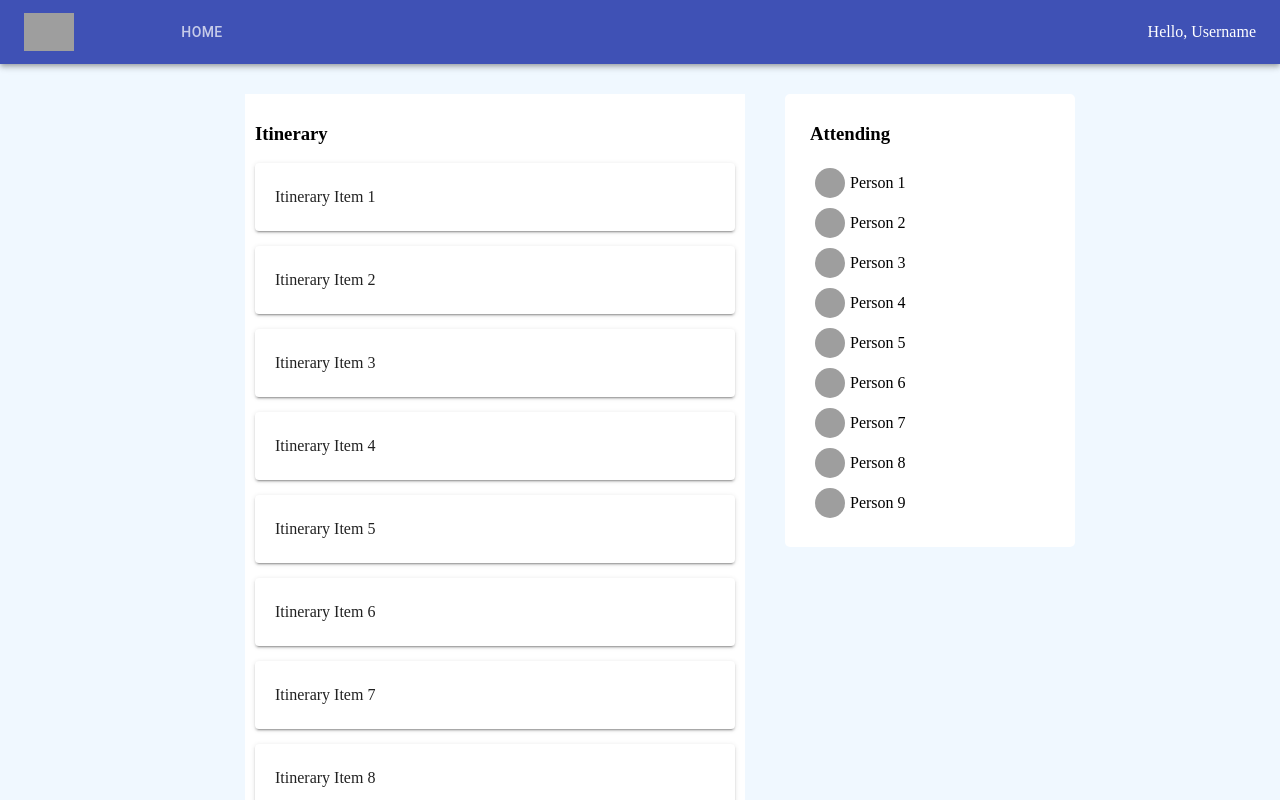
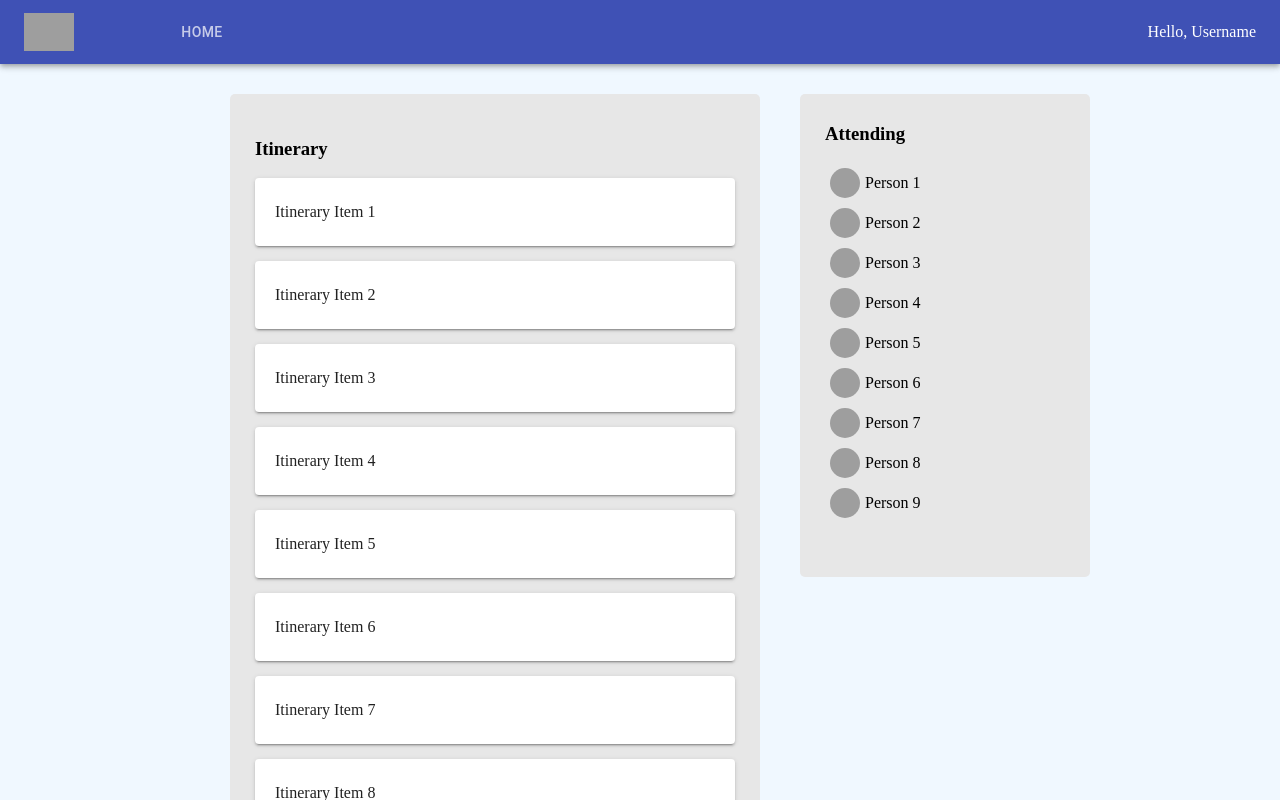
Before and after one commit to shadman-k/tripHub, a React app: page /trip in a window 1280 px wide. Shown: the top 800 px of the page. Built offline with nearby package versions, Linux system fonts and the light colour scheme; grey boxes are pictures that could not be loaded.

Commit message:
styling changes

```diff
--- a/client/styles/combined.scss
+++ b/client/styles/combined.scss
@@ -22,7 +22,6 @@ body, html {
   flex-direction: row;
   height: 100%;
   margin: 0;
-  // overflow: hidden;
   width: 100%;
   // border: 5px solid green;
 }
--- a/client/styles/trip-container.scss
+++ b/client/styles/trip-container.scss
@@ -1,3 +1,5 @@
+$trip-containers: rgb(231, 231, 231);
+
 .tripContents {
   display: flex;
   justify-content: center;
@@ -9,10 +11,10 @@
 .itineraryContainer{
   // border: 2px dotted black;
   width: 50%;
-  padding: 10px;
-  margin: 0px 40px;
-  // overflow: scroll;
-  background-color: rgb(255, 255, 255);
+  padding: 25px;
+  margin: 0px 40px 30px 40px;
+  background-color: $trip-containers;
+  border-radius: 5px;
 }
 
 .attendingContainer {
@@ -21,7 +23,7 @@
   height: 50%;
   padding: 10px 25px;
   padding-bottom: 30px;
-  background-color: rgb(255, 255, 255);
+  background-color: $trip-containers;
   border-radius: 5px;
 }
 
```
Also changed, not shown: 1 other file (tests, documents, lock files or other folders).
